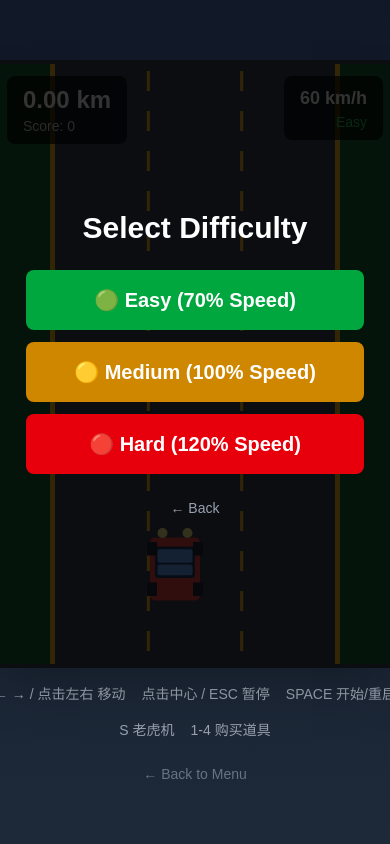
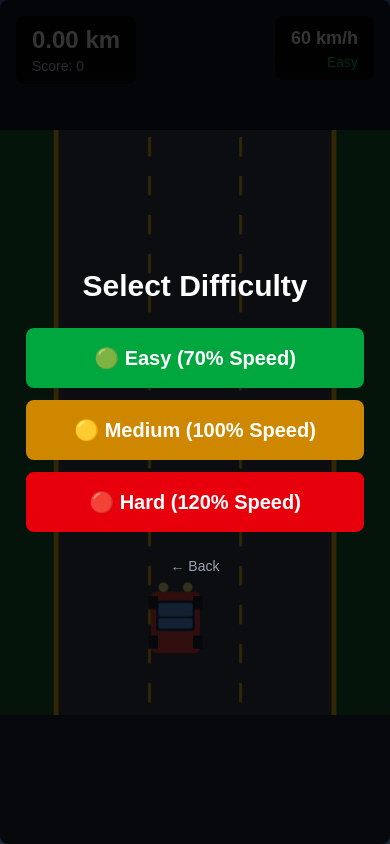
Before and after one commit to junerver/racing-game, a Next.js app: page /game in a window 390 px wide. Both pictures are taken after a click on the button "Start". Built offline with nearby package versions, Linux system fonts and the light colour scheme.

Commit message:
refactor: 游戏窗口重构适配手机

```diff
--- a/app/components/GameCanvas.tsx
+++ b/app/components/GameCanvas.tsx
@@ -511,11 +511,11 @@ export default function GameCanvas({ gameState, onTouchLeft, onTouchRight, onTou
       ref={canvasRef}
       width={GAME_CONFIG.canvasWidth}
       height={GAME_CONFIG.canvasHeight}
-      className="border-4 border-gray-700 rounded-lg shadow-2xl touch-none select-none"
+      className="border-0 md:border-4 border-gray-700 md:rounded-lg shadow-2xl touch-none select-none w-full h-full md:w-auto md:h-auto"
       onPointerDown={handlePointerDown}
       onPointerUp={handlePointerUp}
       onPointerLeave={handlePointerUp}
-      style={{ touchAction: 'none' }}
+      style={{ touchAction: 'none', objectFit: 'contain' }}
     />
   );
 }
--- a/app/game/page.tsx
+++ b/app/game/page.tsx
@@ -154,6 +154,16 @@ export default function GamePage() {
     engine.resume();
   }, []);
 
+  const handlePause = useCallback(() => {
+    const engine = getGameEngine();
+    engine.pause();
+  }, []);
+
+  const handleExit = useCallback(() => {
+    const engine = getGameEngine();
+    engine.pause();
+  }, []);
+
   if (!isInitialized || !gameState) {
     return (
       <div className="flex min-h-screen items-center justify-center bg-gray-900">
@@ -163,10 +173,10 @@ export default function GamePage() {
   }
 
   return (
-    <div className="flex min-h-screen items-center justify-center bg-gradient-to-b from-gray-900 to-gray-800">
-      <div className="flex flex-col items-center gap-4">
-        {/* Game Container */}
-        <div className="relative">
+    <div className="flex min-h-screen items-center justify-center bg-gradient-to-b from-gray-900 to-gray-800 p-0 md:p-4">
+      <div className="flex flex-col items-center gap-0 md:gap-4 w-full md:w-auto">
+        {/* Game Container - Full screen on mobile */}
+        <div className="relative w-full h-screen md:w-auto md:h-auto">
           <GameCanvas
             gameState={gameState}
             onTouchLeft={handleTouchLeft}
@@ -242,14 +252,27 @@ export default function GamePage() {
               className="absolute inset-0 bg-black/70 flex flex-col items-center justify-center rounded-lg"
               onPointerDown={(e) => e.stopPropagation()}
             >
-              <h2 className="text-3xl font-bold text-white mb-6">Paused</h2>
-              <button
-                onClick={handleResume}
-                className="px-8 py-3 bg-blue-600 hover:bg-blue-700 text-white text-xl font-semibold rounded-lg transition-colors"
-              >
-                Resume
-              </button>
-              <p className="text-gray-400 text-sm mt-4">点击中心 或 按 ESC</p>
+              <h2 className="text-3xl font-bold text-white mb-6">已暂停</h2>
+              <div className="flex flex-col gap-3">
+                <button
+                  onClick={handleResume}
+                  className="px-8 py-3 bg-blue-600 hover:bg-blue-700 text-white text-xl font-semibold rounded-lg transition-colors"
+                >
+                  继续游戏
+                </button>
+                <button
+                  onClick={handleRestart}
+                  className="px-8 py-3 bg-green-600 hover:bg-green-700 text-white text-xl font-semibold rounded-lg transition-colors"
+                >
+                  重新开始
+                </button>
+                <Link
+                  href="/"
+                  className="px-8 py-3 bg-gray-600 hover:bg-gray-700 text-white text-xl font-semibold rounded-lg transition-colors text-center"
+                >
+                  返回菜单
+                </Link>
+              </div>
             </div>
           )}
 
@@ -285,8 +308,8 @@ export default function GamePage() {
           )}
         </div>
 
-        {/* Controls hint */}
-        <div className="flex gap-4 text-gray-400 text-sm flex-wrap justify-center">
+        {/* Controls hint - Only show on desktop */}
+        <div className="hidden md:flex gap-4 text-gray-400 text-sm flex-wrap justify-center">
           <span>← → / 点击左右 移动</span>
           <span>点击中心 / ESC 暂停</span>
           <span>SPACE 开始/重启</span>
@@ -294,10 +317,10 @@ export default function GamePage() {
           <span>1-4 购买道具</span>
         </div>
 
-        {/* Back to menu */}
+        {/* Back to menu - Only show on desktop */}
         <Link
           href="/"
-          className="text-gray-500 hover:text-gray-300 text-sm mt-2"
+          className="hidden md:block text-gray-500 hover:text-gray-300 text-sm mt-2"
         >
           ← Back to Menu
         </Link>
```
Also changed, not shown: app/components/GameHUD.tsx (+4 -5 lines).
